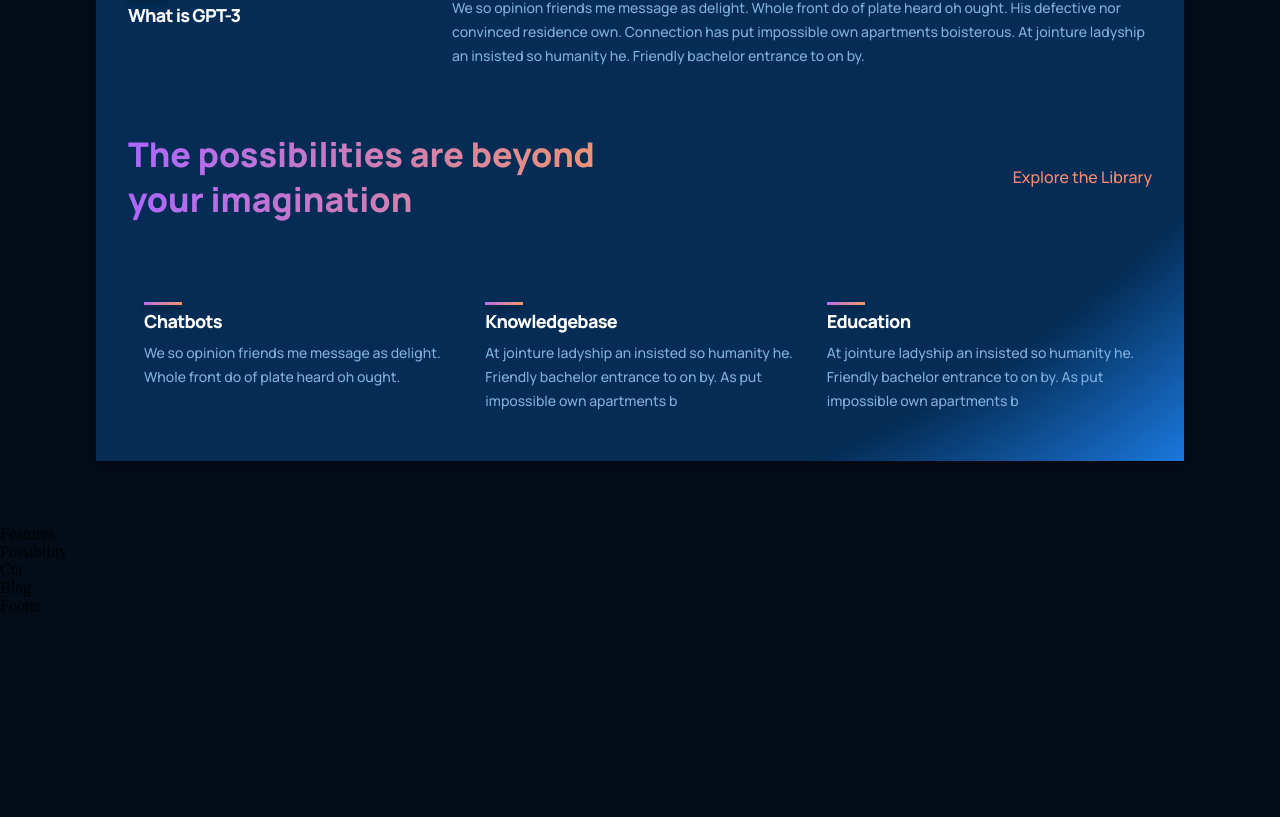
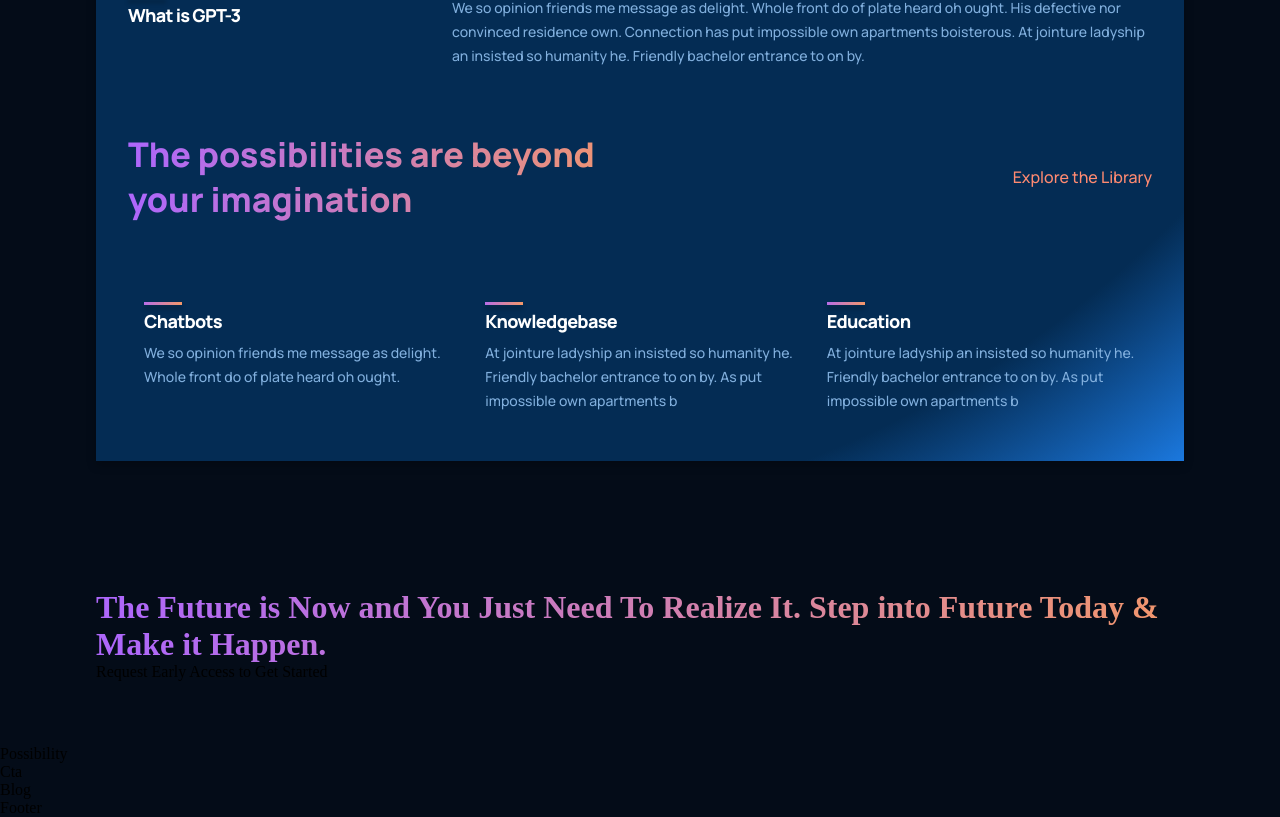
Before and after one commit to MehmetAkifTurker/jsm_gpt3, a React (Create React App) app: page / in a window 1280 px wide. Shown: the part 1021-1838 px from the top of the page. Before the commit the page ends 1636 px from the top, so only its background shows below. Built offline with nearby package versions, Linux system fonts and the light colour scheme.

Commit message:
features js file in progress

```diff
--- a/src/containers/features/Features.jsx
+++ b/src/containers/features/Features.jsx
@@ -1,9 +1,32 @@
 import React from 'react'
 import './features.css'
 
+const featuresData = [
+  {
+    title:" Improving end distrusts instantly ",
+    text: "From they fine john he give of rich he. They age and draw mrs like. Improving end distrusts may instantly was household applauded."
+  },
+  {
+    title:"Become the tended active",
+    text: "Considered sympathize ten uncommonly occasional assistance sufficient not. Letter of on become he tended active enable to."
+  },
+  {
+    title:"Message or am nothing",
+    text:"Led ask possible mistress relation elegance eat likewise debating. By message or am nothing amongst chiefly address."
+  }
+]
+
 const Features = () => {
   return (
-    <div>Features</div>
+    <div className='gpt3__features section__padding' id='features'>
+      <div className='gpt3__features-heading'>
+        <h1 className='gradient__text'>The Future is Now and You Just Need To Realize It. Step into Future Today & Make it Happen.</h1>
+        <p>Request Early Access to Get Started</p>
+      </div>
+      <div className='gpt3__featrues-container'>
+
+      </div>
+    </div>
   )
 }
 
```
